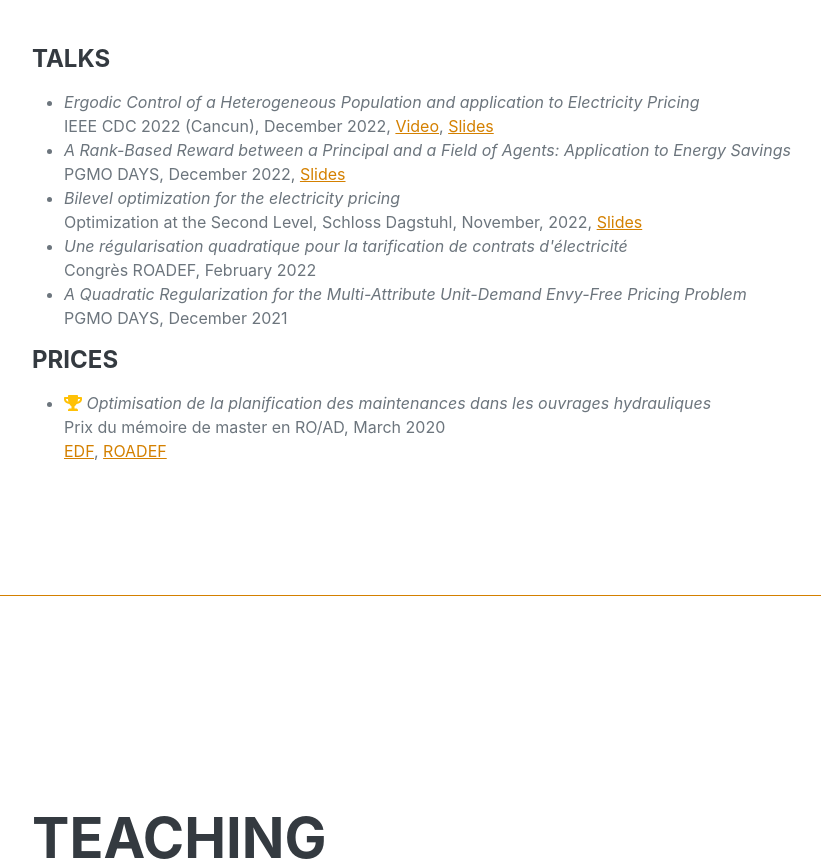
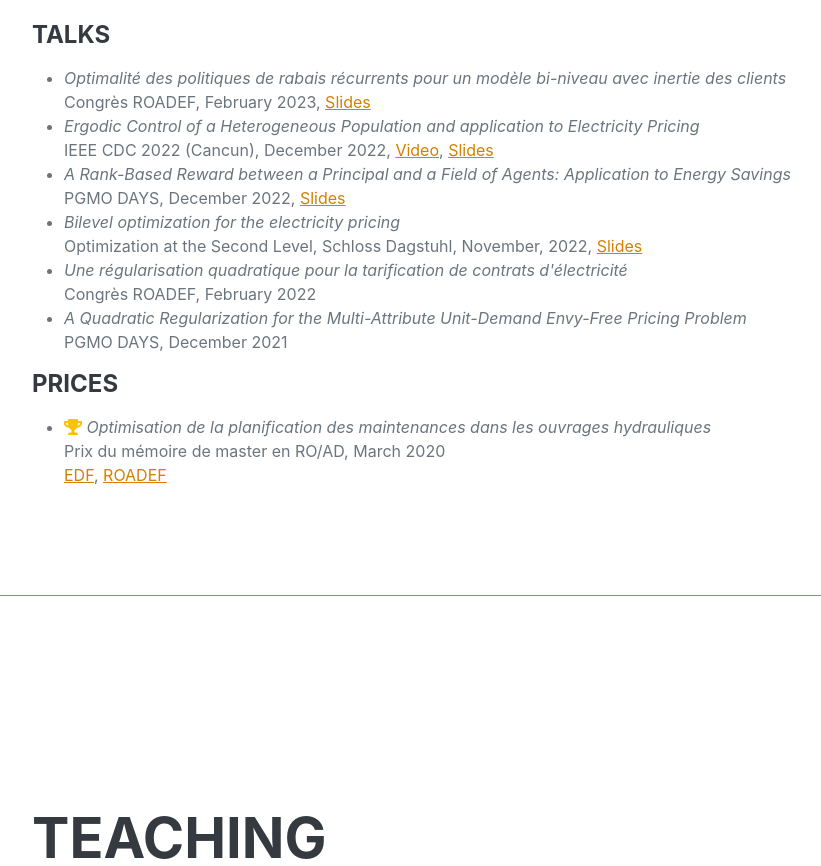
Before and after one commit to jacquq/jacquq.github.io, a plain HTML site: page index.html in a window 1280 px wide. Shown: the part 1903-2769 px from the top of the page, without its empty margins (256-1077 px from the left). Drawn offline with nearby package versions, Linux system fonts and the light colour scheme; a web font is replaced by a local one.

Commit message:
Update index.html

```diff
--- a/index.html
+++ b/index.html
@@ -116,6 +116,11 @@
                     <h4>Talks</h4>
                     <p>
                         <ul>
+                            <li>
+                                <em>Optimalité des politiques de rabais récurrents pour un modèle bi-niveau avec inertie des clients</em>
+                                <br>Congrès ROADEF, February 2023,
+                                <a href="./slides/Roadef2023_beamer.pdf" download>Slides</a>
+                            </li>
                             <li>
                                 <em>Ergodic Control of a Heterogeneous Population and application to Electricity Pricing</em>
                                 <br>IEEE CDC 2022 (Cancun), December 2022,
```
